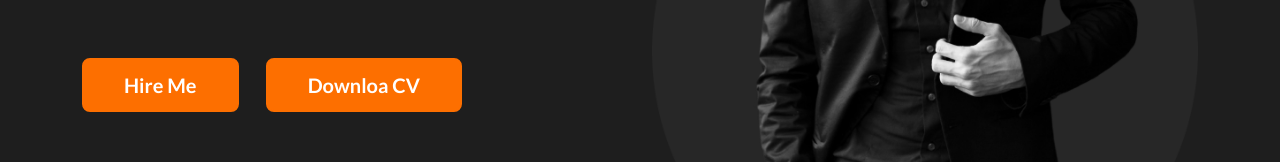
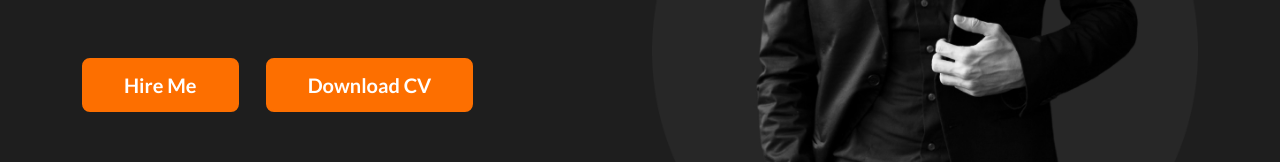
Before and after one commit to jannatul281205/portfolioM.Fazile, a plain HTML site: page index.html in a window 1280 px wide. Shown: the part 431-593 px from the top of the page. Drawn offline with Linux system fonts and the light colour scheme; a web font is replaced by a local one.

Commit message:
Fix typo in button label: 'Downlead CV' → 'Download CV'

```diff
--- a/index.html
+++ b/index.html
@@ -92,7 +92,7 @@
             </div>
             <div class="bannerBtn">
               <a href="#">Hire Me</a>
-              <a href="#">Downloa CV </a>
+              <a href="#">Download CV </a>
             </div>
             <div class="bannerCounter">
               <div class="row">
```
